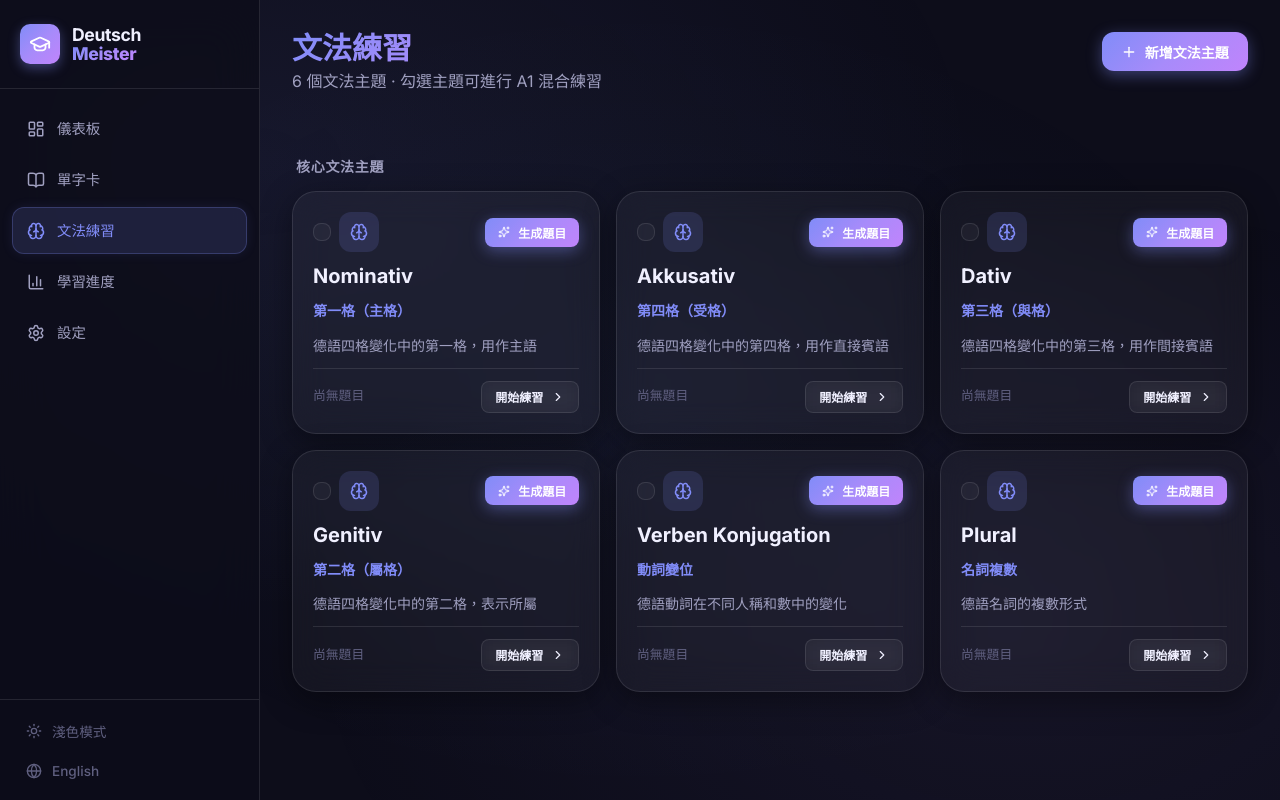
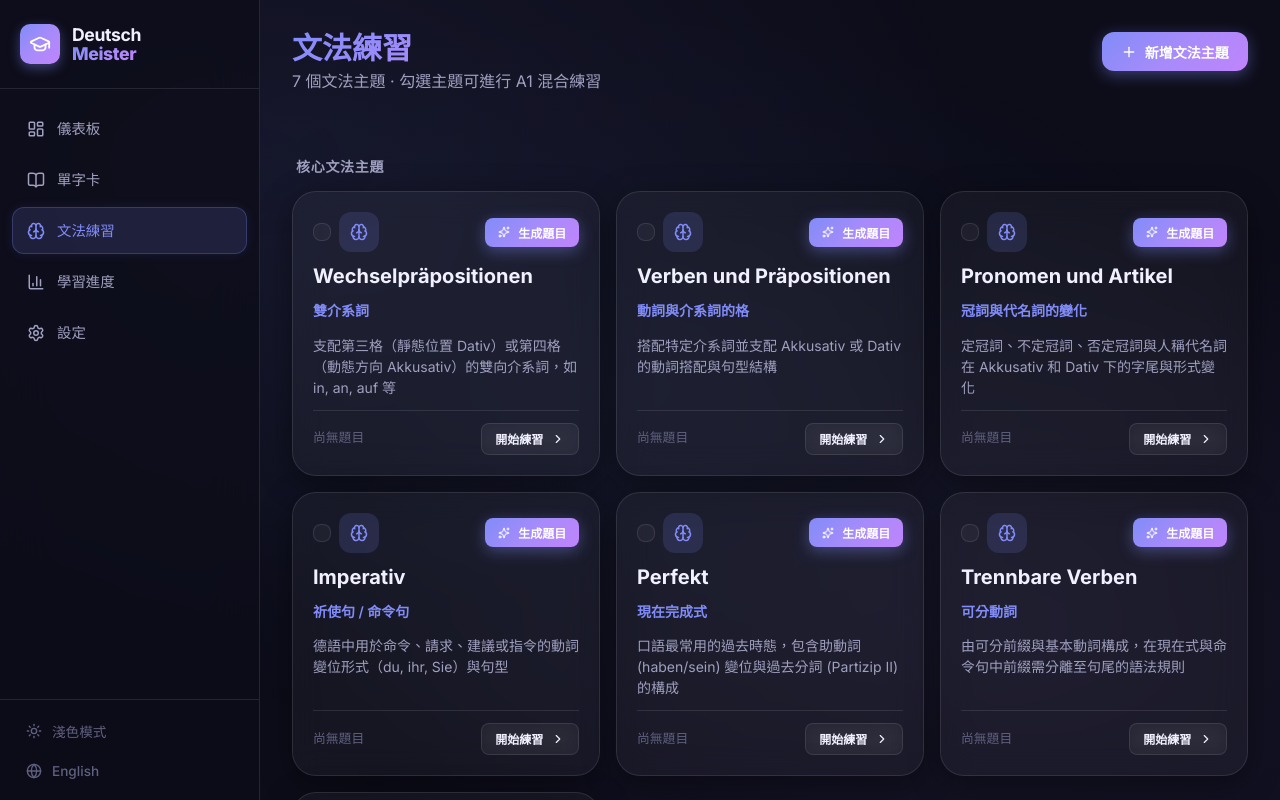
Before and after one commit to Nicole5252/deutschmeister, a React (Vite) app: page /#/grammar in a window 1280 px wide. Shown: the top 800 px of the page. Built offline with nearby package versions, Linux system fonts and the light colour scheme; a web font is replaced by a local one.

Commit message:
feat: update core grammar topics to match the requested Wechselpräpositionen, Imperativ, Perfekt, Trennbare Verben, etc.

```diff
--- a/src/pages/GrammarPage.jsx
+++ b/src/pages/GrammarPage.jsx
@@ -18,50 +18,58 @@ import './GrammarPage.css';
 
 const BUILT_IN_TOPICS = [
   {
-    id: 'builtin-nominativ',
-    name: 'Nominativ',
-    nameZh: '第一格（主格）',
-    description: '德語四格變化中的第一格，用作主語',
+    id: 'builtin-wechselpraepositionen',
+    name: 'Wechselpräpositionen',
+    nameZh: '雙介系詞',
+    description: '支配第三格（靜態位置 Dativ）或第四格（動態方向 Akkusativ）的雙向介系詞，如 in, an, auf 等',
     builtin: true,
     questionCount: 0,
   },
   {
-    id: 'builtin-akkusativ',
-    name: 'Akkusativ',
-    nameZh: '第四格（受格）',
-    description: '德語四格變化中的第四格，用作直接賓語',
+    id: 'builtin-verben-praepositionen',
+    name: 'Verben und Präpositionen',
+    nameZh: '動詞與介系詞的格',
+    description: '搭配特定介系詞並支配 Akkusativ 或 Dativ 的動詞搭配與句型結構',
     builtin: true,
     questionCount: 0,
   },
   {
-    id: 'builtin-dativ',
-    name: 'Dativ',
-    nameZh: '第三格（與格）',
-    description: '德語四格變化中的第三格，用作間接賓語',
+    id: 'builtin-pronomen-artikel',
+    name: 'Pronomen und Artikel',
+    nameZh: '冠詞與代名詞的變化',
+    description: '定冠詞、不定冠詞、否定冠詞與人稱代名詞在 Akkusativ 和 Dativ 下的字尾與形式變化',
     builtin: true,
     questionCount: 0,
   },
   {
-    id: 'builtin-genitiv',
-    name: 'Genitiv',
-    nameZh: '第二格（屬格）',
-    description: '德語四格變化中的第二格，表示所屬',
+    id: 'builtin-imperativ',
+    name: 'Imperativ',
+    nameZh: '祈使句 / 命令句',
+    description: '德語中用於命令、請求、建議或指令的動詞變位形式（du, ihr, Sie）與句型',
     builtin: true,
     questionCount: 0,
   },
   {
-    id: 'builtin-konjugation',
-    name: 'Verben Konjugation',
-    nameZh: '動詞變位',
-    description: '德語動詞在不同人稱和數中的變化',
+    id: 'builtin-perfekt',
+    name: 'Perfekt',
+    nameZh: '現在完成式',
+    description: '口語最常用的過去時態，包含助動詞 (haben/sein) 變位與過去分詞 (Partizip II) 的構成',
     builtin: true,
     questionCount: 0,
   },
   {
-    id: 'builtin-plural',
-    name: 'Plural',
-    nameZh: '名詞複數',
-    description: '德語名詞的複數形式',
+    id: 'builtin-trennbare-verben',
+    name: 'Trennbare Verben',
+    nameZh: '可分動詞',
+    description: '由可分前綴與基本動詞構成，在現在式與命令句中前綴需分離至句尾的語法規則',
+    builtin: true,
+    questionCount: 0,
+  },
+  {
+    id: 'builtin-modalverben',
+    name: 'Modalverben',
+    nameZh: '情態助動詞',
+    description: '德語中的情態助動詞 (können, müssen, dürfen, wollen, sollen, mögen) 在現在式的變位與用法',
     builtin: true,
     questionCount: 0,
   },
--- a/src/pages/GrammarPractice.jsx
+++ b/src/pages/GrammarPractice.jsx
@@ -203,12 +203,13 @@ export default function GrammarPractice() {
   const [finished, setFinished] = useState(false);
 
   const BUILT_IN_NAMES = {
-    'builtin-nominativ': { name: 'Nominativ', nameZh: '第一格（主格）' },
-    'builtin-akkusativ': { name: 'Akkusativ', nameZh: '第四格（受格）' },
-    'builtin-dativ': { name: 'Dativ', nameZh: '第三格（與格）' },
-    'builtin-genitiv': { name: 'Genitiv', nameZh: '第二格（屬格）' },
-    'builtin-konjugation': { name: 'Verben Konjugation', nameZh: '動詞變位' },
-    'builtin-plural': { name: 'Plural', nameZh: '名詞複數' },
+    'builtin-wechselpraepositionen': { name: 'Wechselpräpositionen', nameZh: '雙介系詞' },
+    'builtin-verben-praepositionen': { name: 'Verben und Präpositionen', nameZh: '動詞與介系詞的格' },
+    'builtin-pronomen-artikel': { name: 'Pronomen und Artikel', nameZh: '冠詞與代名詞的變化' },
+    'builtin-imperativ': { name: 'Imperativ', nameZh: '祈使句 / 命令句' },
+    'builtin-perfekt': { name: 'Perfekt', nameZh: '現在完成式' },
+    'builtin-trennbare-verben': { name: 'Trennbare Verben', nameZh: '可分動詞' },
+    'builtin-modalverben': { name: 'Modalverben', nameZh: '情態助動詞' },
   };
 
   useEffect(() => {
```
